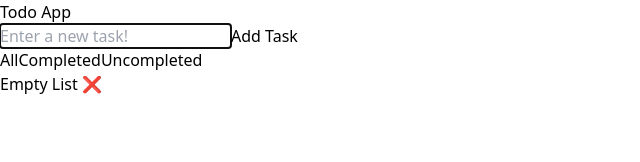
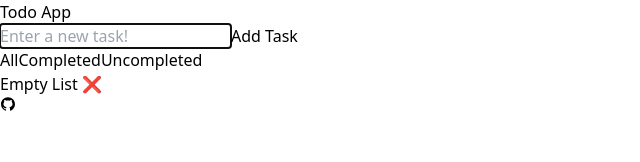
Before and after one commit to MatkoKardum/todo-app, a React (Vite) app: page / in a window 1280 px wide. Shown: the top 162 px of the page, without its empty margins (0-640 px from the left). Built offline with nearby package versions, Linux system fonts and the light colour scheme.

Commit message:
Added github link

```diff
--- a/src/App.jsx
+++ b/src/App.jsx
@@ -4,6 +4,7 @@ import EditTask from "./components/EditTask";
 import TaskForm from "./components/TaskForm";
 import ClearTasks from "./components/ClearTasks";
 import TasksFilter from "./components/TasksFilter";
+import AuthorLinks from "./components/AuthorLinks";
 
 const App = () => {
   const [tasks, setTasks] = useState(
@@ -70,6 +71,7 @@ const App = () => {
   };
 
   return (
+    <div>
       <div className="flex flex-col items-center gap-8 p-24 min-h-screen text-black">
         <div className="flex flex-col items-center p-6 min-w-[700px] max-w-[700px] rounded-md drop-shadow-2xl bg-white">
           <div className="flex flex-col gap-2 w-full">
@@ -115,6 +117,8 @@ const App = () => {
           />
         )}
       </div>
+      <AuthorLinks />
+    </div>
   );
 };
 
--- /dev/null
+++ b/src/components/AuthorLinks.jsx
@@ -0,0 +1,10 @@
+import { AiFillGithub } from "react-icons/ai";
+
+const AuthorLinks = () => {
+  return (
+    <a href="https://github.com/MatkoKardum">
+      <AiFillGithub className="absolute bottom-6 right-0 left-0 m-auto text-4xl" />
+    </a>
+  );
+};
+export default AuthorLinks;
--- a/src/components/TaskList.jsx
+++ b/src/components/TaskList.jsx
@@ -2,7 +2,7 @@ import Task from "./Task";
 
 const TaskList = ({ tasks, enableEditTask, completeTask, deleteTask }) => {
   return (
-    <div className="flex gap-2 flex-wrap mt-2 max-h-[450px] overflow-auto p-2 text-2xl">
+    <div className="flex gap-2 flex-wrap mt-2 max-h-[400px] overflow-auto p-2 text-2xl">
       {tasks.map((task) => (
         <Task
           task={task}
--- a/src/index.css
+++ b/src/index.css
@@ -1,6 +1,10 @@
 @tailwind base;
 @tailwind components;
 @tailwind utilities;
+
+body {
+  overflow: hidden;
+}
 
 /* width */
 ::-webkit-scrollbar {
```
Lines whose indentation alone changed are shown as unchanged.
